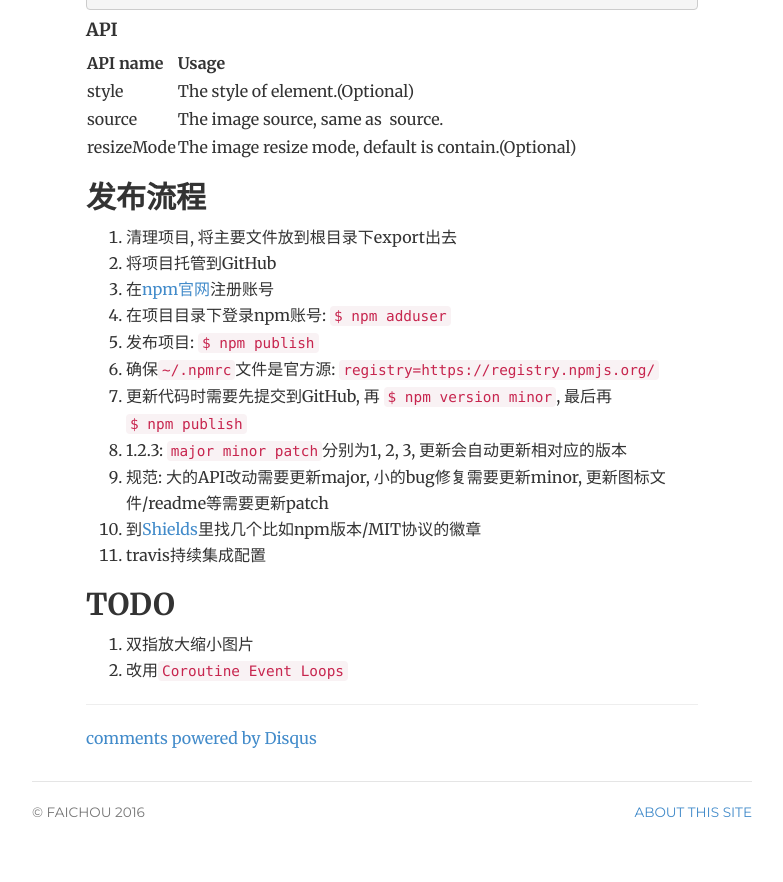
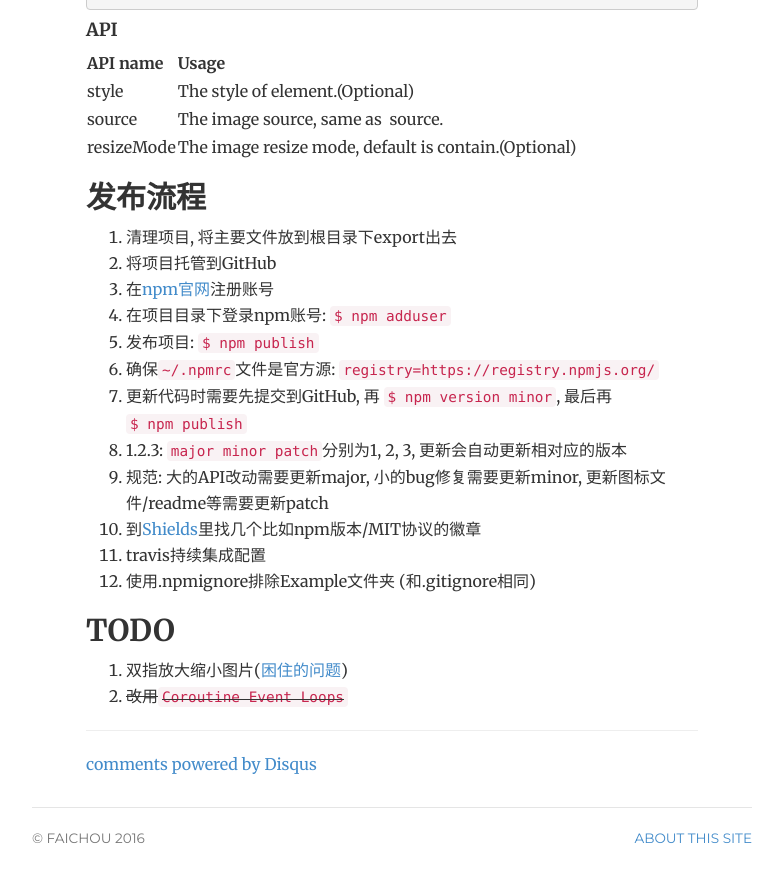
Before and after one commit to FaiChou/faichou.github.io, a Jekyll site: the page built from _posts/2018-05-05-发布一个待优化的图片查看器.md, in a window 1280 px wide and 900 px high, scrolled down 1150 px. Shown: the top 882 px of the window, without its empty margins (248-1031 px from the left). Built offline with Jekyll 4.4.1, drawn with Linux system fonts in a browser that asks for light colours; comment, search, counter and statistics services are not loaded.

Commit message:
todo done

```diff
--- a/_posts/2018-05-05-发布一个待优化的图片查看器.md
+++ b/_posts/2018-05-05-发布一个待优化的图片查看器.md
@@ -73,8 +73,10 @@ resizeMode     | The image resize mode, default is contain.(Optional)
 9. 规范: 大的API改动需要更新major, 小的bug修复需要更新minor, 更新图标文件/readme等需要更新patch
 10. 到[Shields](http://shields.io/)里找几个比如npm版本/MIT协议的徽章
 11. travis持续集成配置
+12. 使用.npmignore排除Example文件夹 (和.gitignore相同)
+
 
 ## TODO
 
-1. 双指放大缩小图片
-2. 改用`Coroutine Event Loops`
+1. 双指放大缩小图片([困住的问题](https://github.com/facebook/react-native/issues/14295))
+2. ~~改用`Coroutine Event Loops`~~
```
